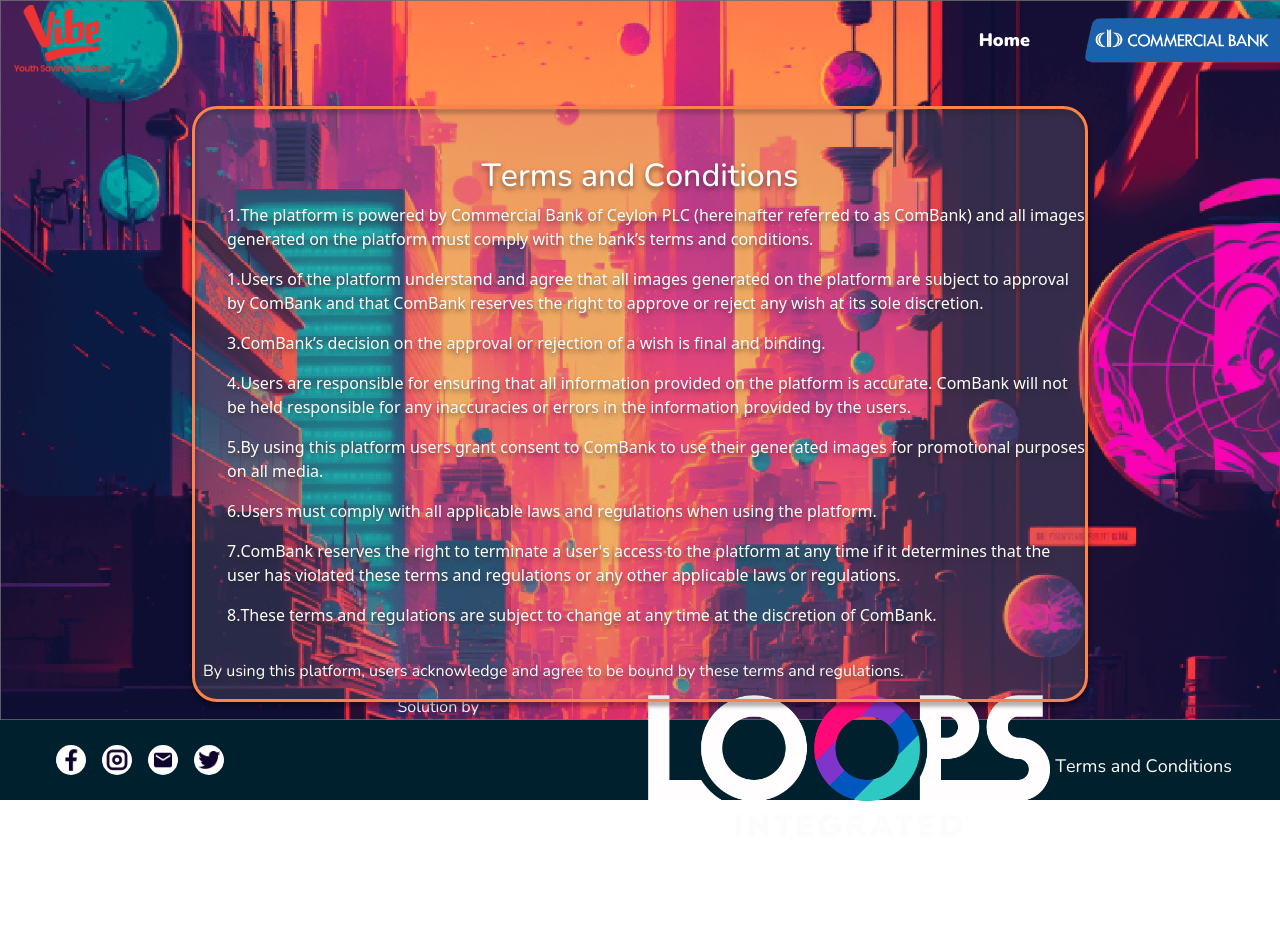
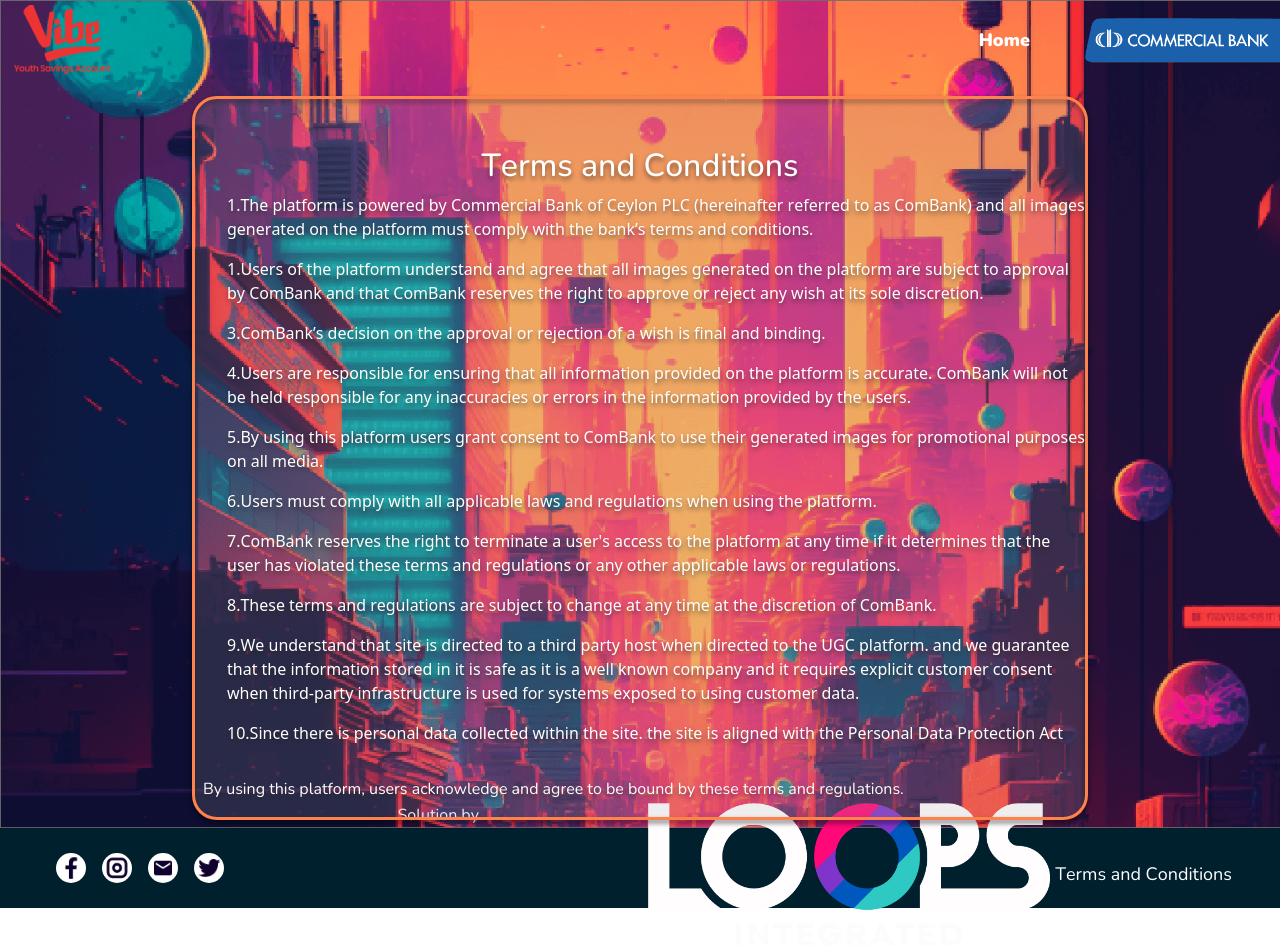
Before and after one commit to loops-it/combank-vibe, a Next.js app: page /terms-and-conditions in a window 1280 px wide. Before the commit the page ends 841 px from the top, so only its background shows below. Built offline with nearby package versions, Linux system fonts and the light colour scheme.

Commit message:
terms update

```diff
--- a/pages/terms-and-conditions.tsx
+++ b/pages/terms-and-conditions.tsx
@@ -40,6 +40,12 @@ const Terms = () => {
                                     <li className="text-white font-18 mb-3">
                                         8.These terms and regulations are subject to change at any time at the discretion of ComBank.
                                     </li>
+                                    <li className="text-white font-18 mb-3">
+                                        9.We understand that site is directed to a third party host when directed to the UGC platform. and we guarantee that the information stored in it is safe as it is a well known company and it requires explicit customer consent when third-party infrastructure is used for systems exposed to using customer data.
+                                    </li>
+                                    <li className="text-white font-18 mb-3">
+                                        10.Since there is personal data collected within the site. the site is aligned with the Personal Data Protection Act
+                                    </li>
                                 </ul>
                                 <p className="text-white font-18 mb-3 text-start ms-2 ms-lg-3">
                                     By using this platform, users acknowledge and agree to be bound by these terms and regulations.
```
